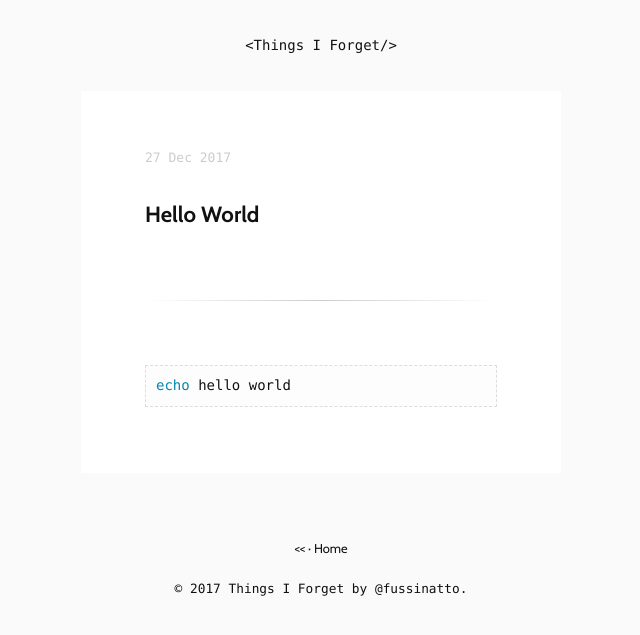
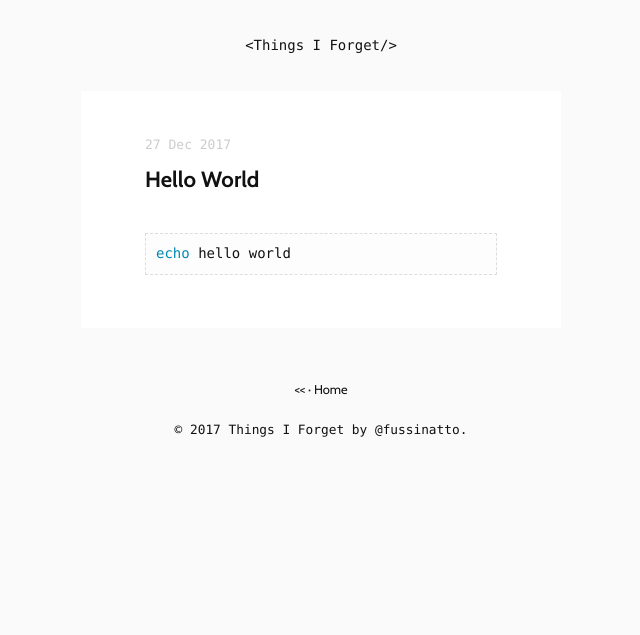
Before and after one commit to fuzinato/fuzinato.github.io, a Jekyll site: the page built from _posts/2017-12-27-hello-world.md, in a window 1280 px wide. Shown: the top 635 px of the page, without its empty margins (319-959 px from the left). Built offline with Jekyll 4.4.1, drawn with Linux system fonts in a browser that asks for light colours.

Commit message:
change article padding and markup

```diff
--- a/_config.yml
+++ b/_config.yml
@@ -12,7 +12,7 @@ github_username:    fuzinato # Your GitHub username here
 # Site Settings
 url:                https://dario.sh # main url
 baseurl:            / # for gh-pages
-permalink:          /til/:title # Post permalink
+permalink:          /p/:title # Post permalink
 timezone:           Europe/Berlin # https://en.wikipedia.org/wiki/List_of_tz_database_time_zones
 mathjax:            false  # enables support for mathjax - set to false to disable
 
--- a/_layouts/post.html
+++ b/_layouts/post.html
@@ -4,12 +4,10 @@ layout: default
 
 <article>
 
-	<header>
+	<header class="post-header">
 		<time class="post-meta m-mono">{{ page.date | date: '%d %b %Y' }}</time>
 		<h1>{{ page.title }}</h1>
 	</header>
-
-	<div class="divider"></div>
 
 	{{ content }}
 
--- a/_sass/main.scss
+++ b/_sass/main.scss
@@ -139,11 +139,11 @@ header.post-header {
 
 article {
   background-color: #fff;
-  padding: 4vw 5vw;
-  margin-bottom: 5vw;
+  padding: 3vw 5vw;
+  margin-bottom: 3vw;
 
   h1 {
-    margin-bottom: 0;
+    margin: 0;
     font-size: 22px;
     font-weight: 700
   }
```
